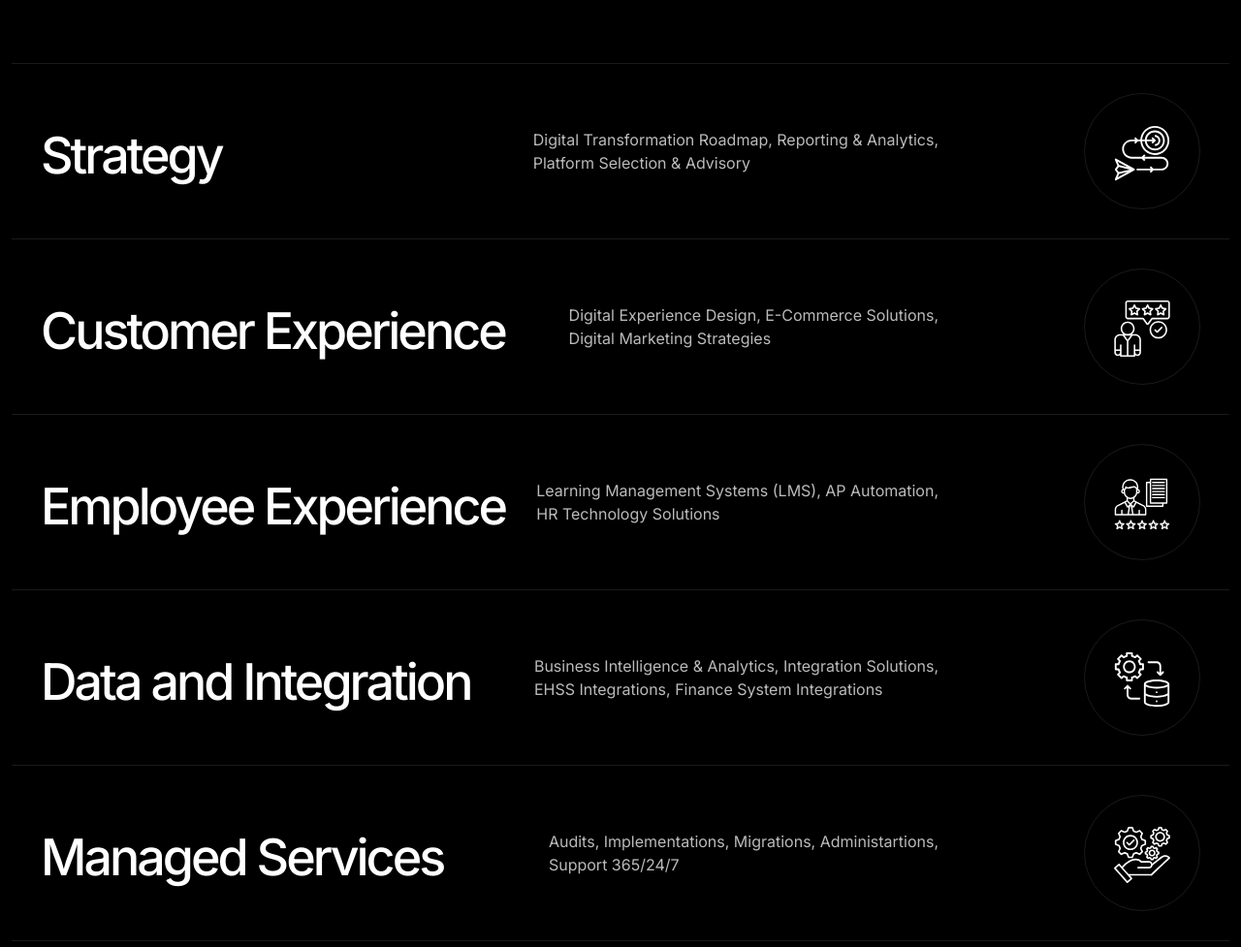
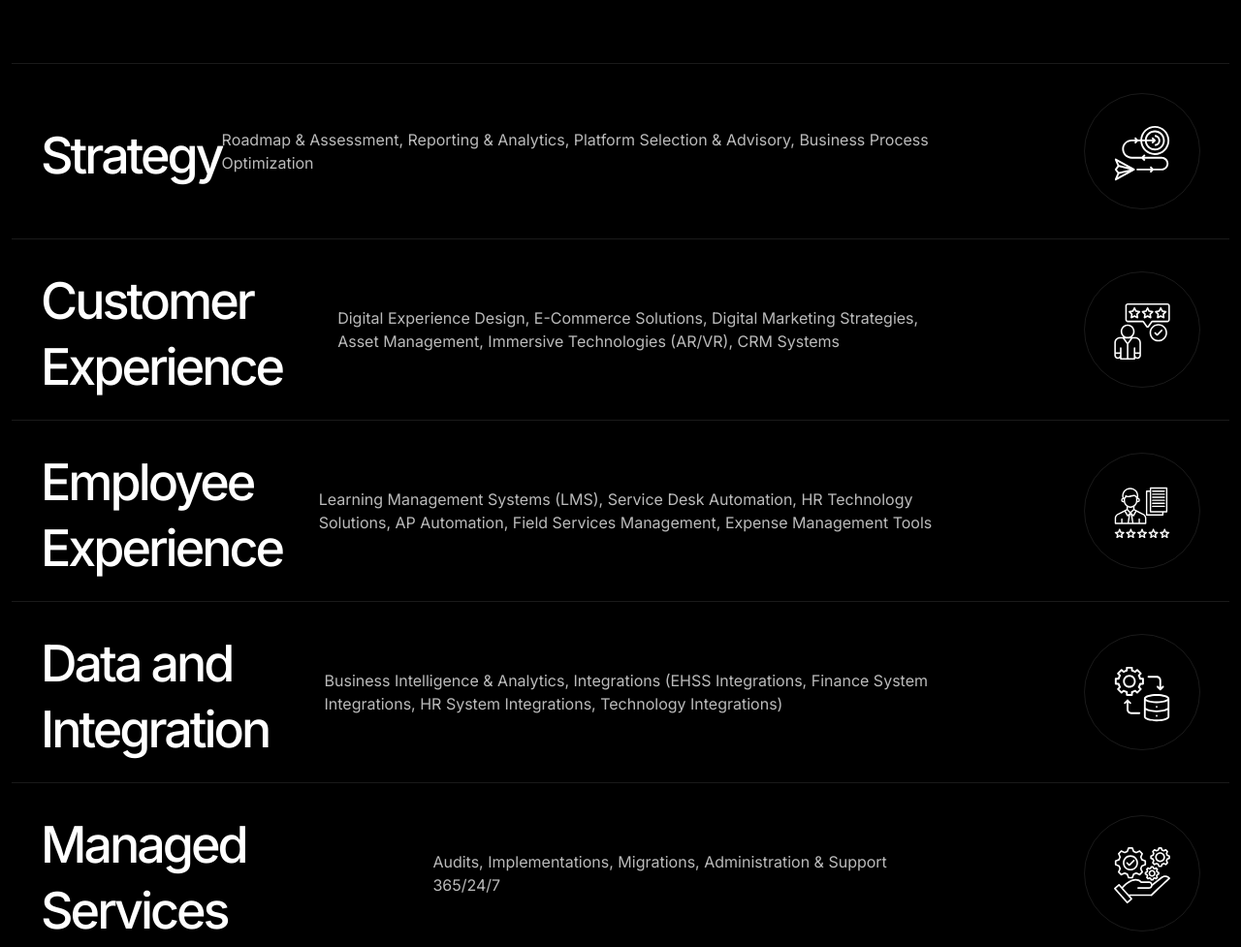
Before and after one commit to mohanrajtaos/taos.digital, a plain HTML site: page index-video-2.html in a window 1280 px wide. Shown: the part 4760-5737 px from the top of the page at 97% size. Drawn offline with Linux system fonts and the light colour scheme; a web font is replaced by a local one.

Commit message:
Video version update

```diff
--- a/index-video-2.html
+++ b/index-video-2.html
@@ -730,7 +730,7 @@ video#myVideo {
                             </div>
                             <div class="text ml-auto">
                                 <div class="d-flex align-items-center">
-                                    <p>Digital Transformation Roadmap, Reporting & Analytics, <br> Platform Selection & Advisory</p>
+                                    <p>Roadmap & Assessment, Reporting & Analytics, Platform Selection & Advisory, Business Process Optimization</p>
                                     <div>
                                         <div class="icon invert">
                                             <img src="images/Strategy.svg" alt="">
@@ -745,7 +745,7 @@ video#myVideo {
                             </div>
                             <div class="text ml-auto">
                                 <div class="d-flex align-items-center">
-                                    <p>Digital Experience Design, E-Commerce Solutions,<br> Digital Marketing Strategies</p>
+                                    <p>Digital Experience Design, E-Commerce Solutions, Digital Marketing Strategies, Asset Management, Immersive Technologies (AR/VR), CRM Systems</p>
                                     <div>
                                         <div class="icon invert">
                                             <img src="images/Customer-Experience.svg" alt="">
@@ -760,7 +760,7 @@ video#myVideo {
                             </div>
                             <div class="text ml-auto">
                                 <div class="d-flex align-items-center">
-                                    <p>Learning Management Systems (LMS), AP Automation,<br> HR Technology Solutions</p>
+                                    <p>Learning Management Systems (LMS), Service Desk Automation, HR Technology Solutions, AP Automation, Field Services Management, Expense Management Tools</p>
                                     <div>
                                         <div class="icon invert">
                                             <img src="images/Employee Experience.svg" alt="">
@@ -775,7 +775,7 @@ video#myVideo {
                             </div>
                             <div class="text ml-auto">
                                 <div class="d-flex align-items-center">
-                                    <p>Business Intelligence & Analytics, Integration Solutions, <br> EHSS Integrations, Finance System Integrations</p>
+                                    <p>Business Intelligence & Analytics, Integrations (EHSS Integrations, Finance System Integrations, HR System Integrations, Technology Integrations)</p>
                                     <div>
                                         <div class="icon invert">
                                             <img src="images/Data and Integration.svg" alt="">
@@ -790,7 +790,7 @@ video#myVideo {
                             </div>
                             <div class="text ml-auto">
                                 <div class="d-flex align-items-center">
-                                    <p>Audits, Implementations, Migrations, Administartions,<br> Support 365/24/7</p>
+                                    <p>Audits, Implementations, Migrations, Administration & Support 365/24/7</p>
                                     <div>
                                         <div class="icon invert">
                                             <img src="images/Managed Services.svg" alt="">
```
Also changed, not shown: index-video-3.html (+5 -5 lines), index-video-4.html (+5 -5 lines), index-video-5.html (+5 -5 lines), index-video.html (+5 -5 lines).
